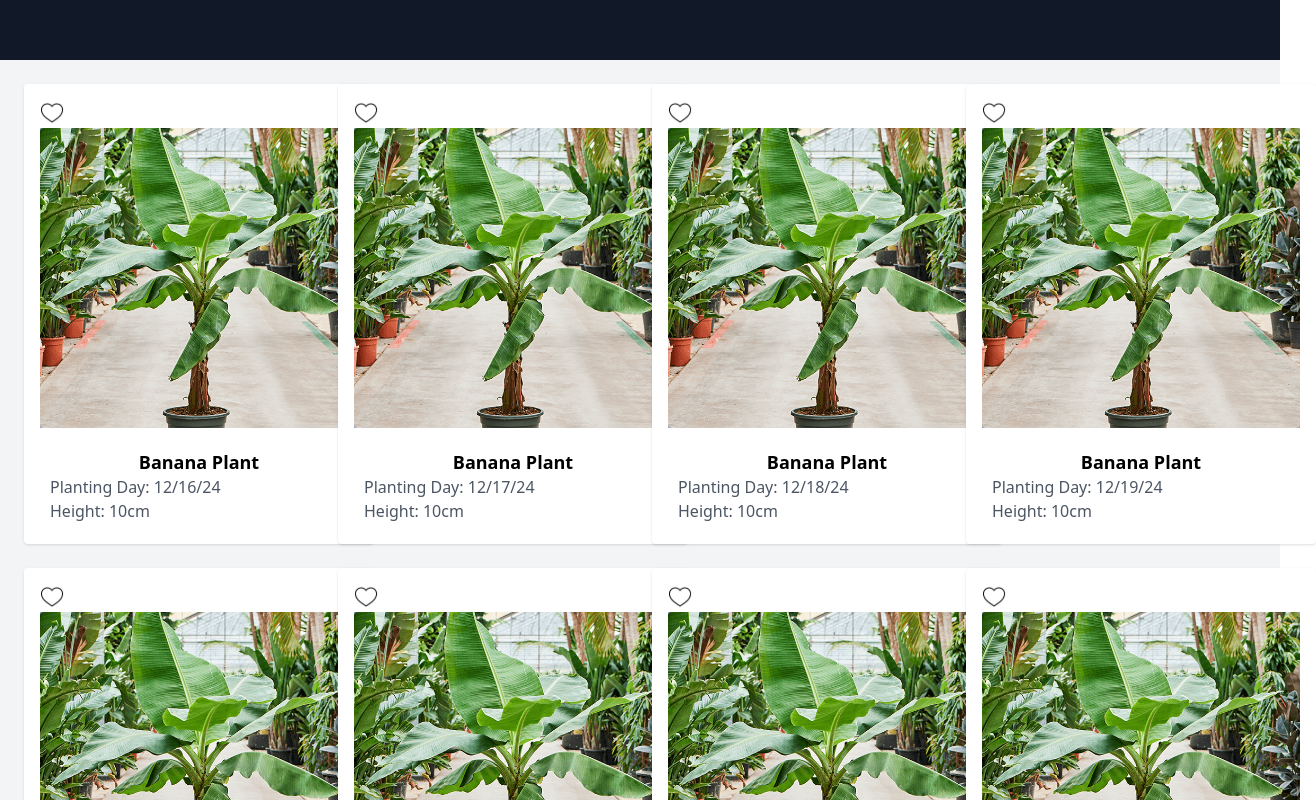
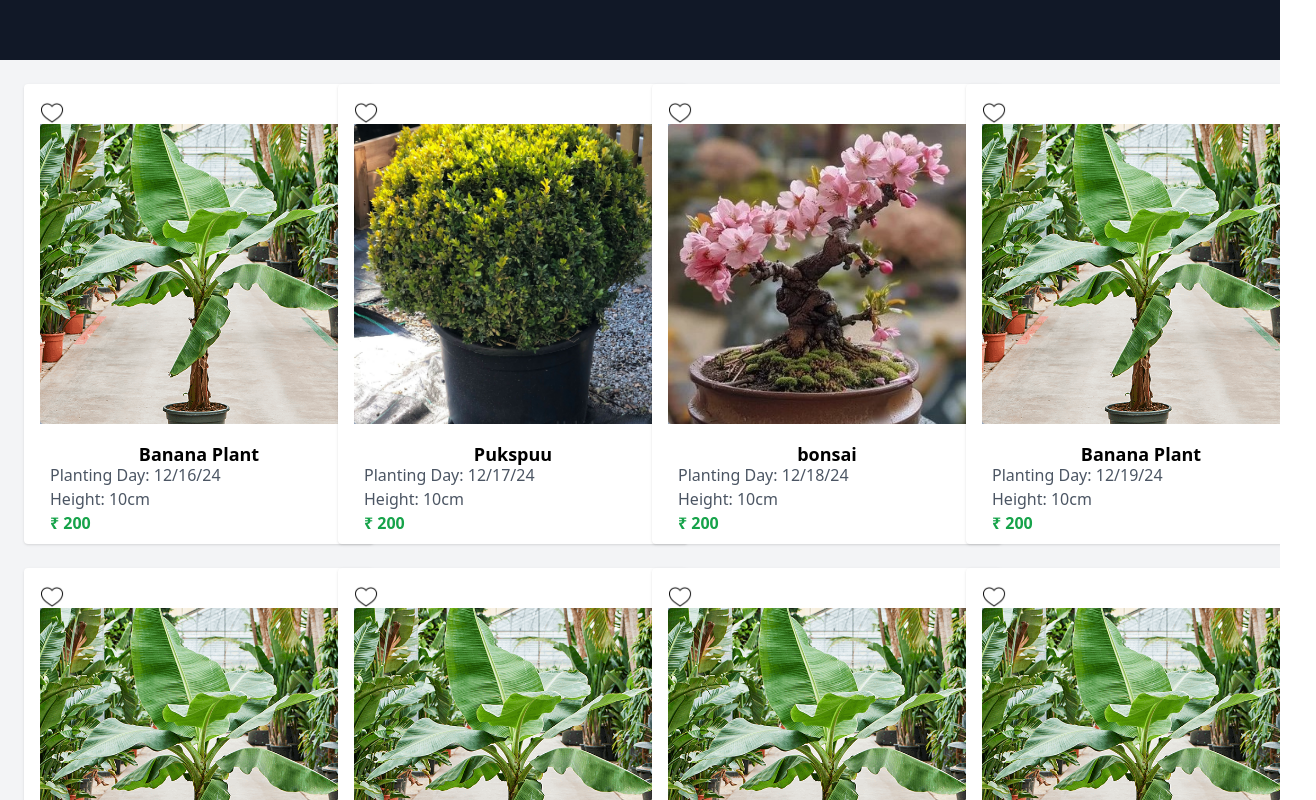
Before and after one commit to swaliht2005/FLORA-FLOW, a React (Vite) app: page /homePage in a window 1280 px wide. Shown: the part 1540-2340 px from the top of the page, 1316 px wide, since content can reach past the window. Built offline with nearby package versions, Linux system fonts and the light colour scheme.

Commit message:
add product cound

```diff
--- a/src/Costomer/Album.jsx
+++ b/src/Costomer/Album.jsx
@@ -1,5 +1,5 @@
 import React from 'react';
-
+import { Link } from 'react-router-dom';
 function Album() {
   return (
     <div className="bg-gray-900 text-white min-h-screen flex items-center justify-center">
@@ -12,8 +12,16 @@ function Album() {
                 <h1 className="text-3xl font-bold translate-z-0">Little<br />Bonsai</h1>
                 <span className="text-2xl">$79</span>
                 <div className="absolute inset-0 flex flex-col items-center justify-center bg-gray-800 text-center opacity-0 group-hover:opacity-100 group-hover:rotate-y-180 transition-all duration-500">
-                  <a href="#" className="mb-2 bg-white text-black py-2 px-6 rounded hover:bg-gray-900 hover:text-white transition">Add to cart</a>
-                  <a href="#" className="bg-white text-black py-2 px-6 rounded hover:bg-gray-900 hover:text-white transition">View detail</a>
+
+                <Link to={'/details'}
+                state={{
+                  cart: {
+                    url: 'https://images.unsplash.com/photo-1520412099551-62b6bafeb5bb?auto=format&fit=crop&w=600&q=80',
+                    PlantName: 'Little Bonsai',
+                    plantingDay: '12/16/24',
+                    Height: '10cm',
+                  },
+                }}><a href="#" className="mb-2 bg-white text-black py-2 px-6 rounded hover:bg-gray-900 hover:text-white transition">View detail</a></Link>
                 </div>
               </div>
             </div>
@@ -25,7 +33,16 @@ function Album() {
                 <h1 className="text-3xl font-bold translate-z-0">Tropical<br />Leaf</h1>
                 <span className="text-2xl">$35</span>
                 <div className="absolute inset-0 flex flex-col items-center justify-center bg-gray-800 text-center opacity-0 group-hover:opacity-100 group-hover:rotate-y-180 transition-all duration-500">
-                  <a href="#" className="mb-2 bg-white text-black py-2 px-6 rounded hover:bg-gray-900 hover:text-white transition">Add to cart</a>
+                <Link to={'/details'}
+                 state={{
+                  cart: {
+                    url: 'https://images.unsplash.com/photo-1497250681960-ef046c08a56e?auto=format&fit=crop&w=600&q=80',
+                    PlantName: 'Little Bonsai',
+                    plantingDay: '12/16/24',
+                    Height: '10cm',
+                  },
+                }}
+                ><a href="#" className="mb-2 bg-white text-black py-2 px-6 rounded hover:bg-gray-900 hover:text-white transition">View detail</a></Link>
                 </div>
               </div>
             </div>
@@ -37,7 +54,15 @@ function Album() {
                 <h1 className="text-3xl font-bold translate-z-0">Marijuana<br />Chill</h1>
                 <span className="text-2xl">$155</span>
                 <div className="absolute inset-0 flex flex-col items-center justify-center bg-gray-800 text-center opacity-0 group-hover:opacity-100 group-hover:rotate-y-180 transition-all duration-500">
-                  <a href="#" className="mb-2 bg-white text-black py-2 px-6 rounded hover:bg-gray-900 hover:text-white transition">Add to cart</a>
+                <Link to={'/details'}
+                 state={{
+                  cart: {
+                    url: 'https://images.unsplash.com/photo-1525945518069-b924046d1385?auto=format&fit=crop&w=600&q=80',
+                    PlantName: 'Little Bonsai',
+                    plantingDay: '12/16/24',
+                    Height: '10cm',
+                  },
+                }}><a href="#" className="mb-2 bg-white text-black py-2 px-6 rounded hover:bg-gray-900 hover:text-white transition">View detail</a></Link>
                 </div>
               </div>
             </div>
--- a/src/Costomer/HomeBanner.jsx
+++ b/src/Costomer/HomeBanner.jsx
@@ -6,10 +6,12 @@ import Homeimages from '../assets/images/homeimages.png'; // Replace this with t
 const HomeBanner = () => {
   return (
     <div
-      className="relative  h-[700px] mx-auto w-screen flex justify-center items-center bg-cover bg-center"
+      className="relative  h-[700px] mx-auto w-screen flex  justify-center items-center  bg-cover bg-center"
       style={{
         backgroundImage: `url(${Homeimages})`,
         backgroundAttachment: "fixed",
+        backgroundSize:"contain",
+        // backgroundRepeat:"no-repeat"
       }}
     >
       <div>
--- a/src/Costomer/HomePage.jsx
+++ b/src/Costomer/HomePage.jsx
@@ -4,90 +4,92 @@ import Bananatree from '../assets/images/Bananatree.png';
 import Footer from '../Combonents/Footer';
 import { Link } from 'react-router-dom';
 import Faverate from '../assets/images/favorites.png'
+import Pukspuu from '../assets/images/Pukspuu.jpg'
+import bonsai from '../assets/images/bonsai.png'
 import HomeBanner from './HomeBanner';
 import Album from './Album';
 function HomePage() {
   const carts = [
     {
-      id: 1, url: Bananatree, PlantName: "Banana Plant", plantingDay: "12/16/24", Height: "10cm",
+      id: 1, url: Bananatree, PlantName: "Banana Plant", plantingDay: "12/16/24", Height: "10cm",price: "200",
     },
     {
-      id: 2, url: Bananatree, PlantName: "Banana Plant", plantingDay: "12/17/24", Height: "10cm",
+      id: 2, url: Pukspuu, PlantName: "Pukspuu", plantingDay: "12/17/24", Height: "10cm",price: "200",
     },
     {
-      id: 2, url: Bananatree, PlantName: "Banana Plant", plantingDay: "12/18/24", Height: "10cm",
+      id: 2, url: bonsai, PlantName: "bonsai", plantingDay: "12/18/24", Height: "10cm",price: "200",
     },
     {
-      id: 2, url: Bananatree, PlantName: "Banana Plant", plantingDay: "12/19/24", Height: "10cm",
+      id: 2, url: Bananatree, PlantName: "Banana Plant", plantingDay: "12/19/24", Height: "10cm",price: "200",
     },
     {
-      id: 2, url: Bananatree, PlantName: "Banana Plant", plantingDay: "12/20/24", Height: "10cm",
+      id: 2, url: Bananatree, PlantName: "Banana Plant", plantingDay: "12/20/24", Height: "10cm",price: "200",
     },
     {
-      id: 2, url: Bananatree, PlantName: "Banana Plant", plantingDay: "12/21/24", Height: "10cm",
+      id: 2, url: Bananatree, PlantName: "Banana Plant", plantingDay: "12/21/24", Height: "10cm",price: "200",
     },
     {
-      id: 2, url: Bananatree, PlantName: "Banana Plant", plantingDay: "12/22/24", Height: "10cm",
+      id: 2, url: Bananatree, PlantName: "Banana Plant", plantingDay: "12/22/24", Height: "10cm",price: "200",
     },
     {
-      id: 2, url: Bananatree, PlantName: "Banana Plant", plantingDay: "12/23/24", Height: "10cm",
+      id: 2, url: Bananatree, PlantName: "Banana Plant", plantingDay: "12/23/24", Height: "10cm",price: "200",
     },
     {
-      id: 2, url: Bananatree, PlantName: "Banana Plant", plantingDay: "12/24/24", Height: "10cm",
+      id: 2, url: Bananatree, PlantName: "Banana Plant", plantingDay: "12/24/24", Height: "10cm",price: "200",
     },
     {
-      id: 2, url: Bananatree, PlantName: "Banana Plant", plantingDay: "12/25/24", Height: "10cm",
+      id: 2, url: Bananatree, PlantName: "Banana Plant", plantingDay: "12/25/24", Height: "10cm",price: "200",
     },
     {
-      id: 2, url: Bananatree, PlantName: "Banana Plant", plantingDay: "12/26/24", Height: "10cm",
+      id: 2, url: Bananatree, PlantName: "Banana Plant", plantingDay: "12/26/24", Height: "10cm",price: "200",
     },
     {
-      id: 2, url: Bananatree, PlantName: "Banana Plant", plantingDay: "12/27/24", Height: "10cm",
+      id: 2, url: Bananatree, PlantName: "Banana Plant", plantingDay: "12/27/24", Height: "10cm",price: "200",
     },
     {
-      id: 2, url: Bananatree, PlantName: "Banana Plant", plantingDay: "12/28/24", Height: "10cm",
+      id: 2, url: Bananatree, PlantName: "Banana Plant", plantingDay: "12/28/24", Height: "10cm",price: "200",
     },
     {
-      id: 2, url: Bananatree, PlantName: "Banana Plant", plantingDay: "12/29/24", Height: "10cm",
+      id: 2, url: Bananatree, PlantName: "Banana Plant", plantingDay: "12/29/24", Height: "10cm",price: "200",
     },
     {
-      id: 2, url: Bananatree, PlantName: "Banana Plant", plantingDay: "12/30/24", Height: "10cm",
+      id: 2, url: Bananatree, PlantName: "Banana Plant", plantingDay: "12/30/24", Height: "10cm",price: "200",
     },
     {
-      id: 2, url: Bananatree, PlantName: "Banana Plant", plantingDay: "12/16/24", Height: "10cm",
+      id: 2, url: Bananatree, PlantName: "Banana Plant", plantingDay: "12/16/24", Height: "10cm",price: "200",
     },
 
     {
-      id: 2, url: Bananatree, PlantName: "Banana Plant", plantingDay: "12/16/24", Height: "10cm",
+      id: 2, url: Bananatree, PlantName: "Banana Plant", plantingDay: "12/16/24", Height: "10cm",price: "200",
     },
     {
-      id: 2, url: Bananatree, PlantName: "Banana Plant", plantingDay: "12/16/24", Height: "10cm",
+      id: 2, url: Bananatree, PlantName: "Banana Plant", plantingDay: "12/16/24", Height: "10cm",price: "200",
     },
 
     {
-      id: 2, url: Bananatree, PlantName: "Banana Plant", plantingDay: "12/16/24", Height: "10cm",
+      id: 2, url: Bananatree, PlantName: "Banana Plant", plantingDay: "12/16/24", Height: "10cm",price: "200",
     },
     {
-      id: 2, url: Bananatree, PlantName: "Banana Plant", plantingDay: "12/16/24", Height: "10cm",
+      id: 2, url: Bananatree, PlantName: "Banana Plant", plantingDay: "12/16/24", Height: "10cm",price: "200",
     },
     {
-      id: 2, url: Bananatree, PlantName: "Banana Plant", plantingDay: "12/16/24", Height: "10cm",
+      id: 2, url: Bananatree, PlantName: "Banana Plant", plantingDay: "12/16/24", Height: "10cm",price: "200",
     },
     {
-      id: 2, url: Bananatree, PlantName: "Banana Plant", plantingDay: "12/16/24", Height: "10cm",
+      id: 2, url: Bananatree, PlantName: "Banana Plant", plantingDay: "12/16/24", Height: "10cm",price: "200",
     },
     {
-      id: 2, url: Bananatree, PlantName: "Banana Plant", plantingDay: "12/16/24", Height: "10cm",
+      id: 2, url: Bananatree, PlantName: "Banana Plant", plantingDay: "12/16/24", Height: "10cm",price: "200",
     },
     {
-      id: 2, url: Bananatree, PlantName: "Banana Plant", plantingDay: "12/16/24", Height: "10cm",
+      id: 2, url: Bananatree, PlantName: "Banana Plant", plantingDay: "12/16/24", Height: "10cm",price: "200",
     },
 
   ];
 
 
   return (
-    <div className="bg-gray-100 min-h-screen">
+    <div className="bg-gray-100 min-h-screen overflow-hidden">
     {/* Navbar */}
     <div className="h-[100px] w-full">
       <Navebar />
@@ -117,6 +119,7 @@ function HomePage() {
         <div className="relative left-[10px] bottom-[5px]">
           <h2 className="text-gray-600">Planting Day: {cart.plantingDay}</h2>
           <h2 className="text-gray-600">Height: {cart.Height}</h2>
+          <h1><b className='text-green-600'>₹ {cart.price} </b></h1>
         </div>
       </div>
     </Link>
```
Also changed, not shown: src/Costomer/Detailse.jsx (+50 -20 lines), src/assets/images/Pukspuu.jpg (added), src/assets/images/bonsai.png (added).
